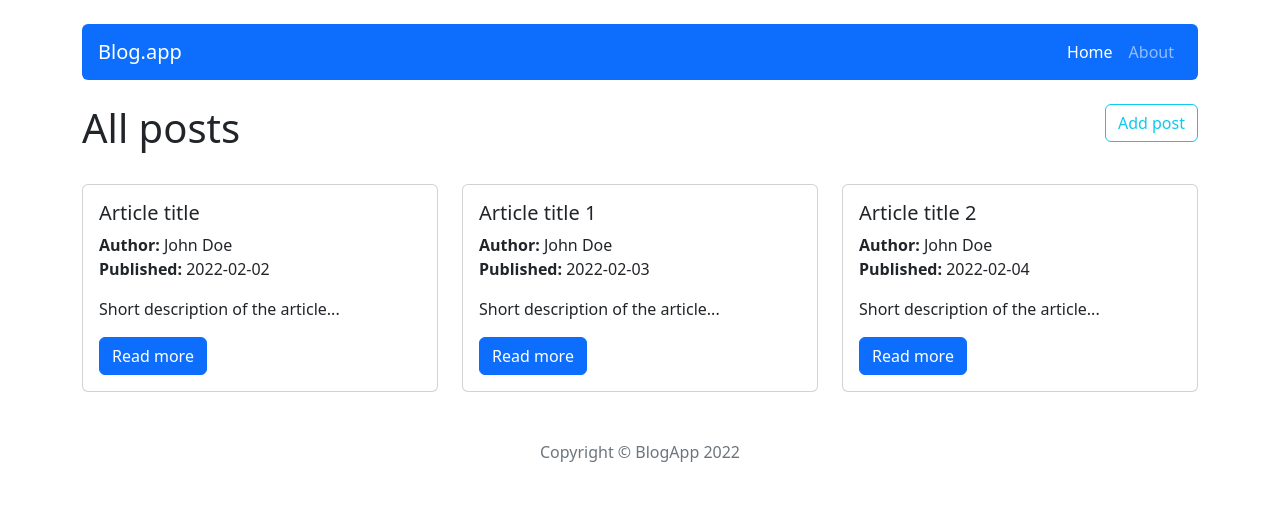
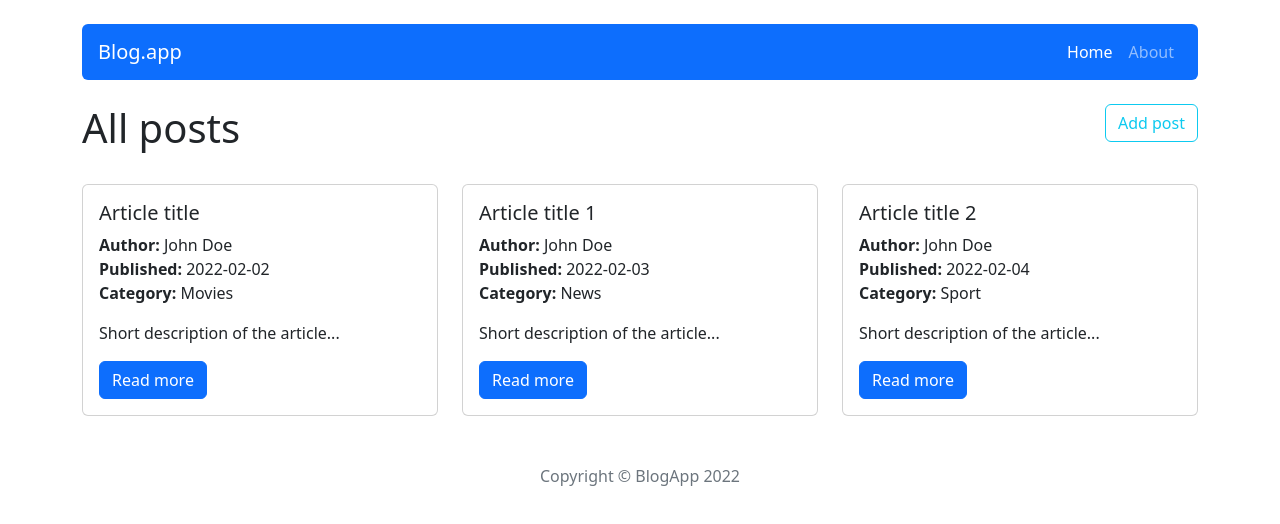
Before and after one commit to JL9696/react-blog, a React (Create React App) app: page / in a window 1280 px wide. Shown: the top 524 px of the page. Built offline with nearby package versions, Linux system fonts and the light colour scheme.

Commit message:
add categories

```diff
--- a/src/components/features/Post.js
+++ b/src/components/features/Post.js
@@ -1,6 +1,8 @@
 import { Card, Button, Col } from "react-bootstrap";
 import { Link } from "react-router-dom";
 import { dateToStr } from "../../utils/dateToStr";
+import { getAllCategories } from "../../redux/categoriesRedux";
+import { useSelector } from "react-redux";
 
 const Post = props => {
 
@@ -11,7 +13,8 @@ const Post = props => {
           <Card.Title>{props.title}</Card.Title>
           <Card.Text>
             <p><b>Author: </b>{props.author}
-              <br /><b>Published: </b>{dateToStr(props.publishedDate)}</p>
+            <br/><b>Published: </b>{dateToStr(props.publishedDate)}
+            <br/><b>Category: </b>{props.category}</p>
             <p>{props.shortDescription}</p>
           </Card.Text>
           <Link key={props.id} to={"/post/" + props.id}>
--- a/src/components/features/PostForm.js
+++ b/src/components/features/PostForm.js
@@ -12,17 +12,17 @@ const PostForm = ({ action, actionText, ...props }) => {
 
   const [title, setTitle] = useState(props.title || '');
   const [shortDescription, setShortDescription] = useState(props.shortDescription || '');
-    const [author, setAuthor ] = useState(props.author || '');
-    const [publishedDate, setPublishedDate ] = useState(new Date());
+  const [author, setAuthor] = useState(props.author || '');
+  const [publishedDate, setPublishedDate] = useState(new Date());
   const [content, setContent] = useState(props.content || '');
   const [dateError, setDateError] = useState(false);
   const [contentError, setContentError] = useState(false);
-
+  const [category, setCategory] = useState(props.category || '');
 
   const handleSubmit = () => {
     setContentError(!content)
     setDateError(!publishedDate)
-      if(content && publishedDate) {
+    if (content && publishedDate) {
       action({ title, author, publishedDate, shortDescription, content });
     }
   };
@@ -46,6 +46,15 @@ const PostForm = ({ action, actionText, ...props }) => {
           {dateError && <small className="d-block form-text text-danger mt-2">Published date can't be empty</small>}
         </Form.Group>
         <Form.Group className="mb-4">
+          <Form.Label>Category</Form.Label>
+          <Form.Select aria-label="Default select example" value={category} onChange={e => setCategory(e.target.value)} >
+            <option></option>
+            <option value="sport">Sport</option>
+            <option value="news">News</option>
+            <option value="movies">Movies</option>
+          </Form.Select>
+        </Form.Group>
+        <Form.Group className="mb-4">
           <Form.Label>Short description</Form.Label>
           <Form.Control {...register("shortDescription", { required: true, minLength: 20 })} as="textarea" value={shortDescription} onChange={e => setShortDescription(e.target.value)} />
           {errors.shortDescription && <small className="d-block text-danger mt-1">This field is required and should be at least 20 characters long</small>}
--- a/src/components/features/Posts.js
+++ b/src/components/features/Posts.js
@@ -2,8 +2,6 @@ import { useSelector } from "react-redux";
 import { getAllPosts } from "../../redux/postsRedux";
 import { Row } from "react-bootstrap";
 import Post from "./Post";
-
-
 
 const Posts = props => {
 
--- a/src/components/pages/SinglePost.js
+++ b/src/components/pages/SinglePost.js
@@ -38,6 +38,7 @@ const SinglePost = props => {
       </div>
       <p /><b>Author: </b>{postData.author}
       <br /><b>Published: </b>{postData.publishedDate}
+      <br/><b>Category: </b>{props.category}
       <p />{dateToStr(postData.shortDescription)}
       <p dangerouslySetInnerHTML={{ __html: postData.content }} />
 
--- /dev/null
+++ b/src/redux/categoriesRedux.js
@@ -0,0 +1,15 @@
+//selectors
+export const getAllCategories = ({ categories }) => categories;
+
+// actions
+const createActionName = actionName => `app/posts/${actionName}`;
+
+// action creators
+const categoriesReducer = (statePart = [], action) => {
+  switch (action.type) {
+    default:
+      return statePart;
+  };
+};
+
+export default categoriesReducer;
--- a/src/redux/initialState.js
+++ b/src/redux/initialState.js
@@ -6,7 +6,8 @@ const initialState = {
       shortDescription: 'Short description of the article...',
       content: 'Main content of the article',
       publishedDate: new Date('02-02-2022'),
-      author: 'John Doe'
+      author: 'John Doe',
+      category: 'Movies'
     },
     {
       id: '2',
@@ -14,7 +15,8 @@ const initialState = {
       shortDescription: 'Short description of the article...',
       content: 'Main content of the article',
       publishedDate: new Date('02-03-2022'),
-      author: 'John Doe'
+      author: 'John Doe',
+      category: 'News'
     },
     {
       id: '3',
@@ -22,9 +24,16 @@ const initialState = {
       shortDescription: 'Short description of the article...',
       content: 'Main content of the article',
       publishedDate: new Date('02-04-2022'),
-      author: 'John Doe'
+      author: 'John Doe',
+      category: 'Sport'
     },
   ],
+
+  categories: [
+    'Sport',
+    'News',
+    'Movies'
+  ]
 }
 
 export default initialState;
--- a/src/redux/store.js
+++ b/src/redux/store.js
@@ -1,9 +1,11 @@
 import { createStore, combineReducers } from 'redux';
 import initialState from './initialState';
 import postsReducer from './postsRedux';
+import categoriesReducer from './categoriesRedux';
 
 const subreducers = {
-    posts: postsReducer,
+  posts: postsReducer,
+  categories: categoriesReducer,
 }
 
 const reducer = combineReducers(subreducers);
```
Lines whose indentation alone changed are shown as unchanged.
